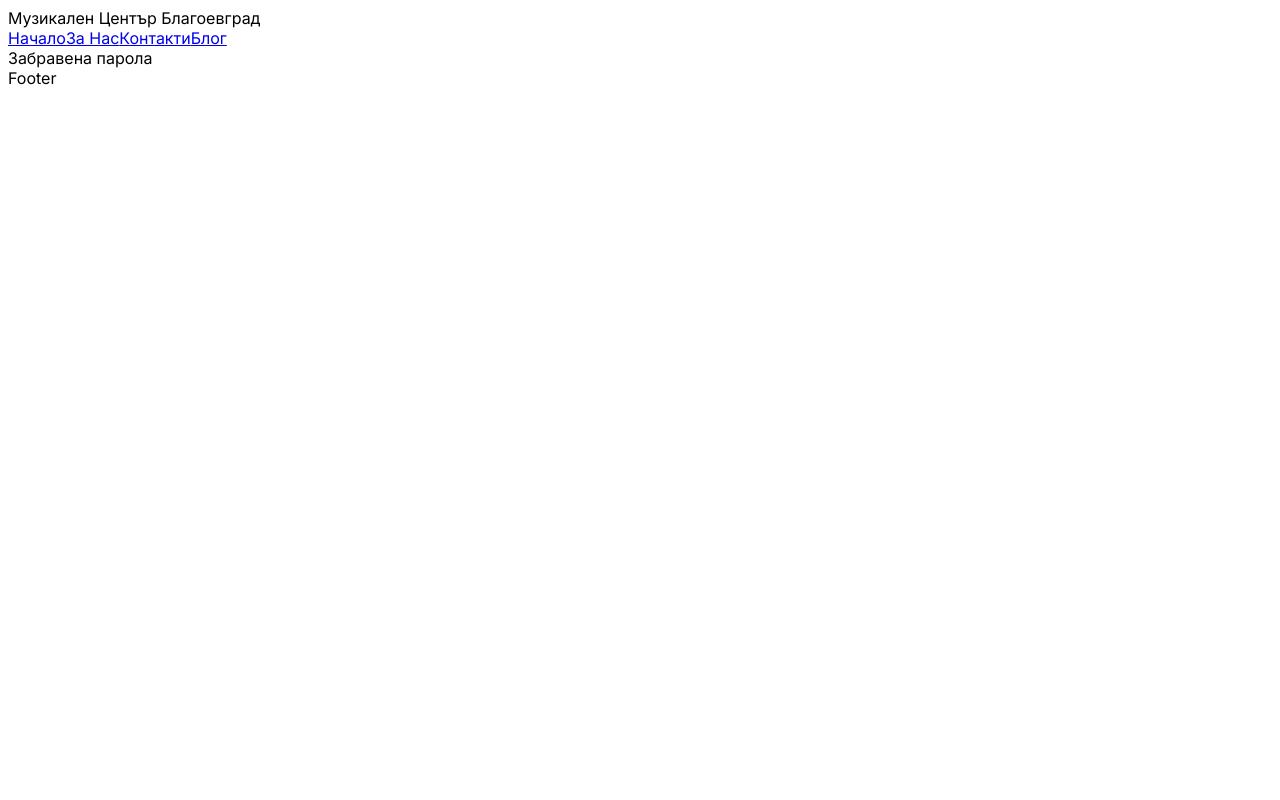
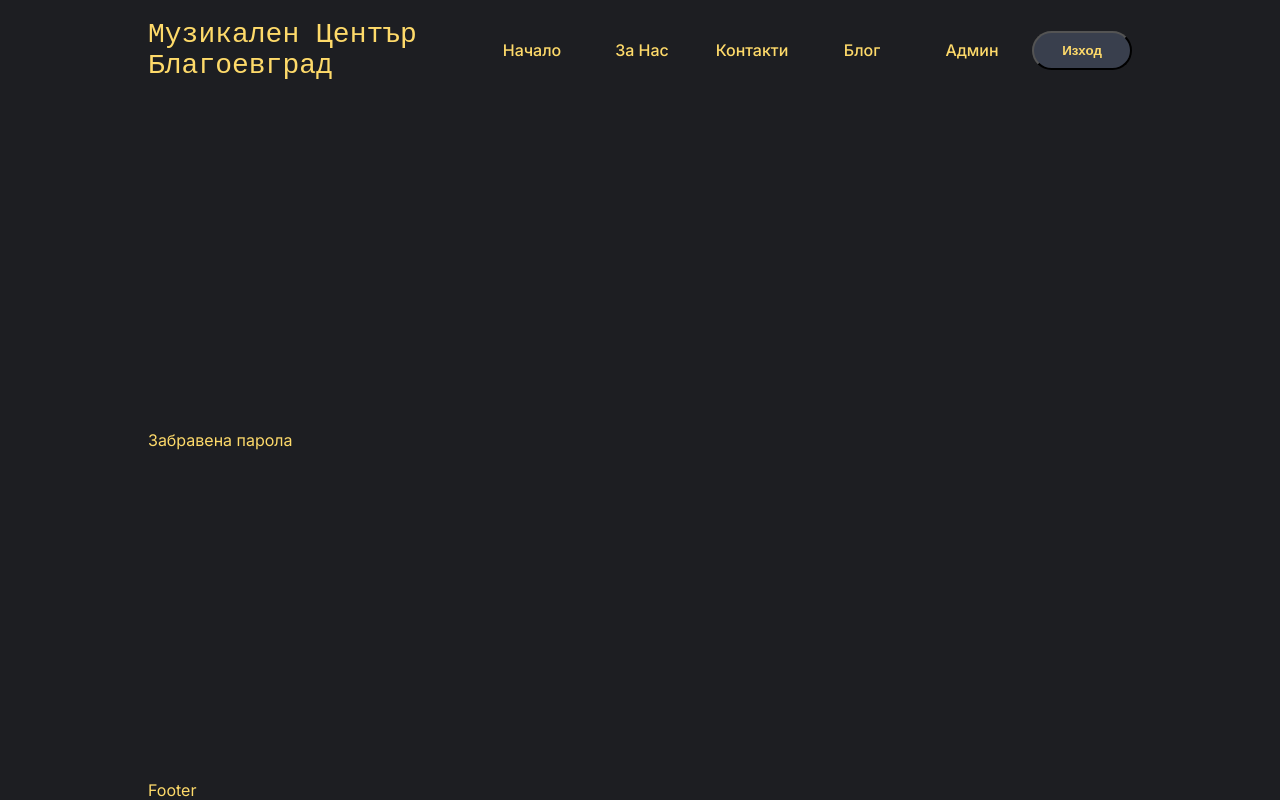
Before and after one commit to AntoniyaNacheva/Music-School-App, a Next.js app in the folder my-app/: page /forgot-password in a window 1280 px wide. Built offline with nearby package versions, Linux system fonts and the light colour scheme.

Commit message:
Responsive Layout

```diff
--- a/my-app/src/app/globals.css
+++ b/my-app/src/app/globals.css
@@ -0,0 +1,72 @@
+:root {
+	--btn: #feda6a;
+	--silver: #d4d4dc;
+	--matte: #393f4d;
+	--dark: #1d1e22;
+}
+
+* {
+	margin: 0;
+	padding: 0;
+	box-sizing: border-box;
+}
+
+body {
+	background-color: var(--dark);
+	color: var(--btn);
+}
+
+a {
+	text-decoration: none;
+	color: inherit;
+}
+
+.container {
+	background-color: var(--dark);
+	width: 1536px;
+	margin: auto;
+	padding-left: 50px;
+	padding-right: 50px;
+	min-height: 100vh;
+	display: flex;
+	flex-direction: column;
+	justify-content: space-between;
+}
+
+@media (max-width: 1536px) {
+	.container {
+		width: 1366px;
+	}
+}
+
+@media (max-width: 1366px) {
+	.container {
+		width: 1280px;
+	}
+}
+
+@media (max-width: 1280px) {
+	.container {
+		width: 1024px;
+		padding-left: 20px;
+		padding-right: 20px;
+	}
+}
+
+@media (max-width: 1024px) {
+	.container {
+		width: 768px;
+	}
+}
+
+@media (max-width: 768px) {
+	.container {
+		width: 640px;
+	}
+}
+
+@media (max-width: 640px) {
+	.container {
+		width: 475px;
+	}
+}
--- a/my-app/src/app/layout.js
+++ b/my-app/src/app/layout.js
@@ -15,9 +15,11 @@ export default function RootLayout({ children }) {
   return (
     <html lang="en">
       <body className={inter.className}>
-        <Navbar></Navbar>
-        {children}
-        <Footer></Footer>
+        <div className='container'>
+          <Navbar></Navbar>
+          {children}
+          <Footer></Footer>
+        </div>
       </body>
     </html>
   )
--- a/my-app/src/app/page.jsx
+++ b/my-app/src/app/page.jsx
@@ -1,6 +1,6 @@
 const HomePage = () => {
-  throw new Error("Error in Home");
-  // return <div>Начало</div>;
+  // throw new Error("Error in Home");
+  return <div>Начало</div>;
 };
 
 export default HomePage;
--- a/my-app/src/components/navbar/Navbar.jsx
+++ b/my-app/src/components/navbar/Navbar.jsx
@@ -1,10 +1,10 @@
-import Link from "next/link";
 import Links from "./links/Links";
+import styles from "./navbar.module.css";
 
 const Navbar = () => {
   return (
-    <div>
-      <div>Музикален Център Благоевград</div>
+    <div className={styles.container}>
+      <div className={styles.logo}>Музикален Център Благоевград</div>
       <div>
         <Links></Links>
       </div>
--- a/my-app/src/components/navbar/links/Links.jsx
+++ b/my-app/src/components/navbar/links/Links.jsx
@@ -1,6 +1,9 @@
-import Link from "next/link";
+"use client";
 
-const Links = () => {
+import { useState } from "react";
+import styles from "./links.module.css";
+import NavLink from "./navLink/nav-link";
+
 const links = [
   {
     title: "Начало",
@@ -20,11 +23,42 @@ const Links = () => {
   },
 ];
 
+const Links = () => {
+  const [open, setOpen] = useState(false);
+
+  const session = true;
+  const isAdmin = true;
+
   return (
-    <div>
+    <div className={styles.container}>
+      <div className={styles.links}>
         {links.map((link) => (
-        <Link href={link.path}>{link.title}</Link>
+          <NavLink item={link} key={link.title}></NavLink>
         ))}
+        {session ? (
+          <>
+            {isAdmin && (
+              <NavLink item={{ title: "Админ", path: "/admin" }}></NavLink>
+            )}
+            <button className={styles.logout}>Изход</button>
+          </>
+        ) : (
+          <NavLink item={{ title: "Вход", path: "/login" }}></NavLink>
+        )}
+      </div>
+      <button
+        className={styles.menuButton}
+        onClick={() => setOpen((prev) => !prev)}
+      >
+        Меню
+      </button>
+      {open && (
+        <div className={styles.mobileLinks}>
+          {links.map((link) => (
+            <NavLink item={link} key={link.title} />
+          ))}
+        </div>
+      )}
     </div>
   );
 };
--- /dev/null
+++ b/my-app/src/components/navbar/links/links.module.css
@@ -0,0 +1,46 @@
+.links {
+	display: flex;
+	align-items: center;
+	gap: 10px;
+}
+
+.logout {
+	min-width: 100px;
+	padding: 10px;
+	border-radius: 20px;
+	font-weight: bold;
+	text-align: center;
+	background-color: #393f4d;
+	color: #feda6a;
+	cursor: pointer;
+}
+
+.menuButton,
+.mobileLinks {
+	display: none;
+}
+
+@media (max-width: 768px) {
+	.links {
+		display: none;
+	}
+
+	.menuButton {
+		display: block;
+		cursor: pointer;
+	}
+
+	.mobileLinks {
+		position: absolute;
+		top: 100px;
+		right: 0;
+		width: 50%;
+		height: calc(100vh - 100px);
+		background-color: #393f4d;
+		display: flex;
+		flex-direction: column;
+		align-items: center;
+		justify-content: center;
+		gap: 10px;
+	}
+}
--- /dev/null
+++ b/my-app/src/components/navbar/links/navLink/nav-link.jsx
@@ -0,0 +1,22 @@
+"use client"
+
+import Link from "next/link";
+import styles from "./nav-link.module.css";
+import { usePathname } from "next/navigation";
+
+const NavLink = ({ item }) => {
+  const pathname = usePathname();
+
+  return (
+    <Link
+      href={item.path}
+      className={`${styles.container} ${
+        pathname === item.path && styles.active
+      }`}
+    >
+      {item.title}
+    </Link>
+  );
+};
+
+export default NavLink;
--- /dev/null
+++ b/my-app/src/components/navbar/links/navLink/nav-link.module.css
@@ -0,0 +1,12 @@
+.container {
+	min-width: 100px;
+	padding: 10px;
+	border-radius: 20px;
+	font-weight: 500;
+	text-align: center;
+}
+
+.active {
+	background-color:  #feda6a;
+	color: #1d1e22;
+}
--- /dev/null
+++ b/my-app/src/components/navbar/navbar.module.css
@@ -0,0 +1,14 @@
+.container {
+	background-color: #1d1e22;
+	height: 100px;
+	display: flex;
+	align-items: center;
+	justify-content: space-between;
+}
+
+.logo {
+	color:  #feda6a;;
+	font-size: 28px;
+	font-weight: 500;
+	font-family: 'Courier New', Courier, monospace;
+}
```
Lines whose indentation alone changed are shown as unchanged.
